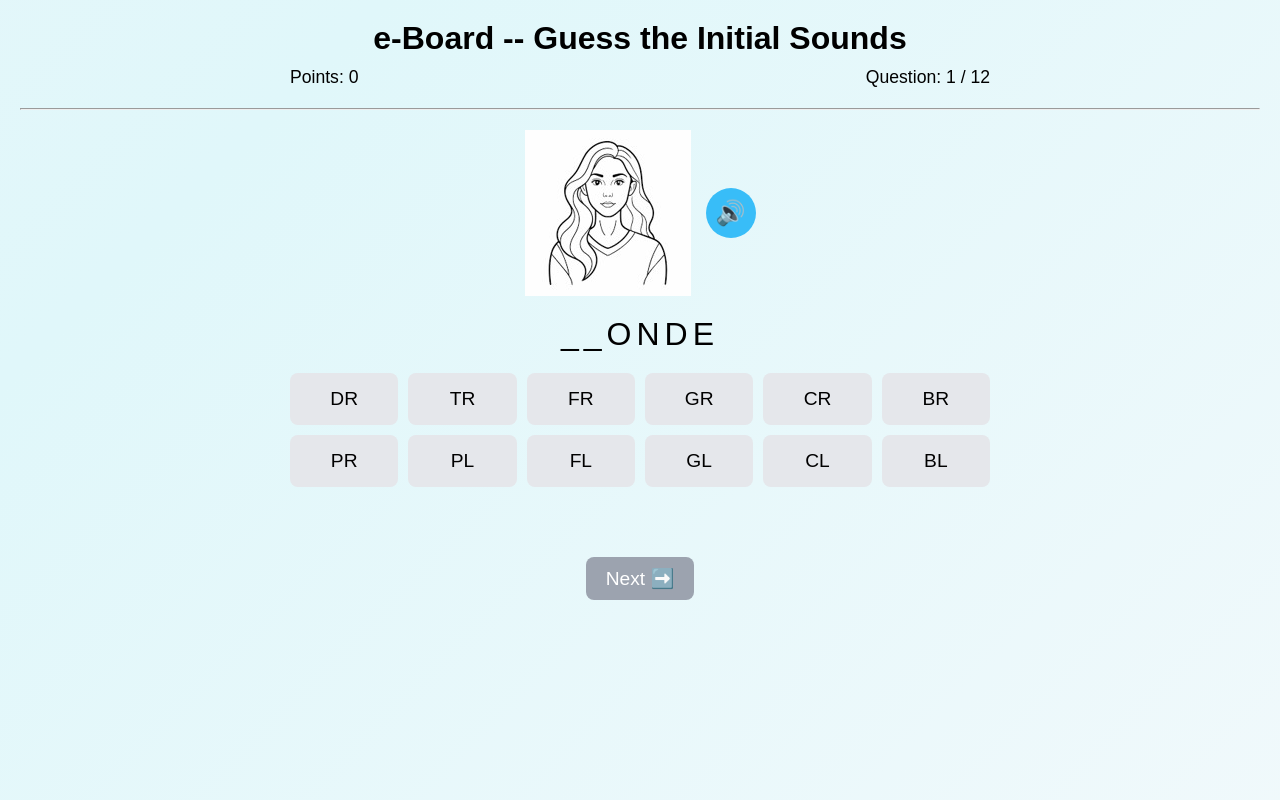
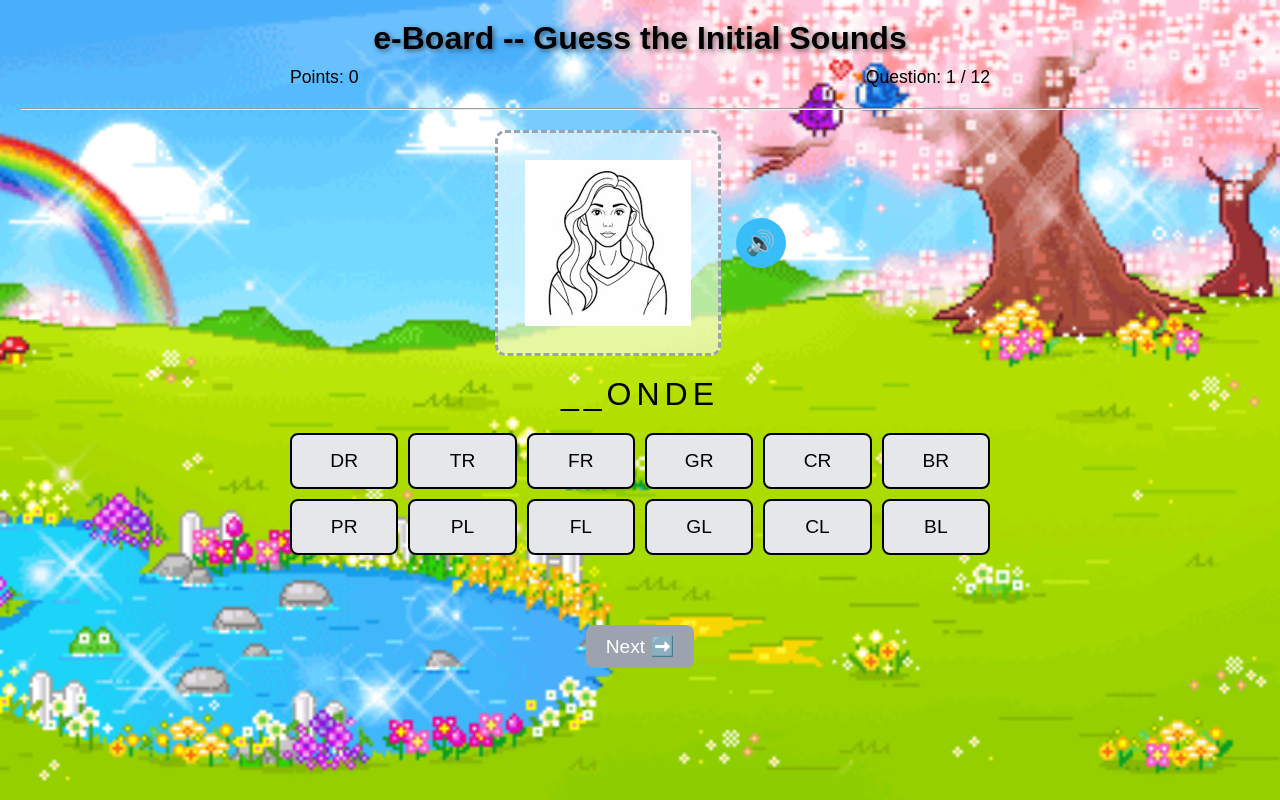
Before and after one commit to ediharianto1974/eboard, a plain HTML site: page index.html in a window 1280 px wide. Drawn offline with nearby package versions, Linux system fonts and the light colour scheme.

Commit message:
Update index.html

```diff
--- a/index.html
+++ b/index.html
@@ -9,8 +9,8 @@
       text-align: center;
       margin: 0;
       padding: 20px;
-      background: linear-gradient(-45deg, #f8fafc, #e0f7fa, #f1f5f9, #dbeafe);
-      background-size: 400% 400%;
+      background: url("background.gif") no-repeat center center fixed;
+      background-size: cover;
       animation: gradientBG 12s ease infinite;
     }
     @keyframes gradientBG {
@@ -18,21 +18,99 @@
       50% { background-position: 100% 50%; }
       100% { background-position: 0% 50%; }
     }
-    header { font-size: 2em; font-weight: bold; margin-bottom: 10px; }
-    #topbar { display: flex; justify-content: space-between; max-width: 700px; margin: 0 auto 10px auto; font-size: 1.1em; }
+
+    header {
+      font-size: 2em;
+      font-weight: bold;
+      margin-bottom: 10px;
+      text-shadow: 2px 2px 5px rgba(0,0,0,0.5); /* shadow effect */
+    }
+
+    #topbar {
+      display: flex;
+      justify-content: space-between;
+      max-width: 700px;
+      margin: 0 auto 10px auto;
+      font-size: 1.1em;
+    }
+
     hr { margin: 20px 0; }
     #word { font-size: 2em; margin: 20px 0; letter-spacing: 5px; }
-    #choices { display: grid; grid-template-columns: repeat(6, 1fr); gap: 10px; max-width: 700px; margin: 20px auto; }
-    .choice { background: #e5e7eb; border-radius: 8px; padding: 15px; cursor: pointer; font-size: 1.2em; transition: 0.2s; user-select: none; }
+
+    #choices {
+      display: grid;
+      grid-template-columns: repeat(6, 1fr);
+      gap: 10px;
+      max-width: 700px;
+      margin: 20px auto;
+    }
+
+    .choice {
+      background: #e5e7eb;
+      border-radius: 8px;
+      padding: 15px;
+      cursor: pointer;
+      font-size: 1.2em;
+      transition: 0.2s;
+      user-select: none;
+      border: 2px solid black;  /* black outline */
+    }
     .choice:hover { background: #d1d5db; }
     .choice.correct { background: #22c55e !important; color: white; }
     .choice.wrong { background: #ef4444 !important; color: white; }
+
     #feedback { font-size: 1.2em; margin-top: 15px; min-height: 30px; }
-    #imageContainer { display: flex; align-items: center; justify-content: center; gap: 15px; margin: 10px auto; }
-    img { max-width: 200px; display: block; }
-    #soundBtn { background: #38bdf8; border: none; border-radius: 50%; width: 50px; height: 50px; cursor: pointer; font-size: 1.5em; color: white; transition: 0.2s; }
+
+    #imageContainer {
+      display: flex;
+      align-items: center;
+      justify-content: center;
+      gap: 15px;
+      margin: 10px auto;
+    }
+
+    /* Placeholder box for image */
+    #imagePlaceholder {
+      width: 220px;
+      height: 220px;
+      border: 3px dashed #9ca3af;
+      border-radius: 10px;
+      display: flex;
+      align-items: center;
+      justify-content: center;
+      background: rgba(255,255,255,0.6);
+    }
+    #image {
+      max-width: 200px;
+      max-height: 200px;
+      display: block;
+    }
+
+    #soundBtn {
+      background: #38bdf8;
+      border: none;
+      border-radius: 50%;
+      width: 50px;
+      height: 50px;
+      cursor: pointer;
+      font-size: 1.5em;
+      color: white;
+      transition: 0.2s;
+    }
     #soundBtn:hover { background: #0ea5e9; }
-    #nextBtn { display: none; margin-top: 20px; padding: 10px 20px; font-size: 1.2em; border: none; border-radius: 8px; background: #22c55e; color: white; cursor: pointer; transition: 0.2s; }
+
+    #nextBtn {
+      display: none;
+      margin-top: 20px;
+      padding: 10px 20px;
+      font-size: 1.2em;
+      border: none;
+      border-radius: 8px;
+      background: #22c55e;
+      color: white;
+      cursor: pointer;
+      transition: 0.2s;
+    }
     #nextBtn:hover:enabled { background: #16a34a; }
     #nextBtn:disabled { background: #9ca3af; cursor: not-allowed; }
 
@@ -73,7 +151,9 @@
   <hr>
 
   <div id="imageContainer">
-    <img id="image" src="" alt="word image">
+    <div id="imagePlaceholder">
+      <img id="image" src="" alt="word image">
+    </div>
     <button id="soundBtn">🔊</button>
   </div>
 
```
